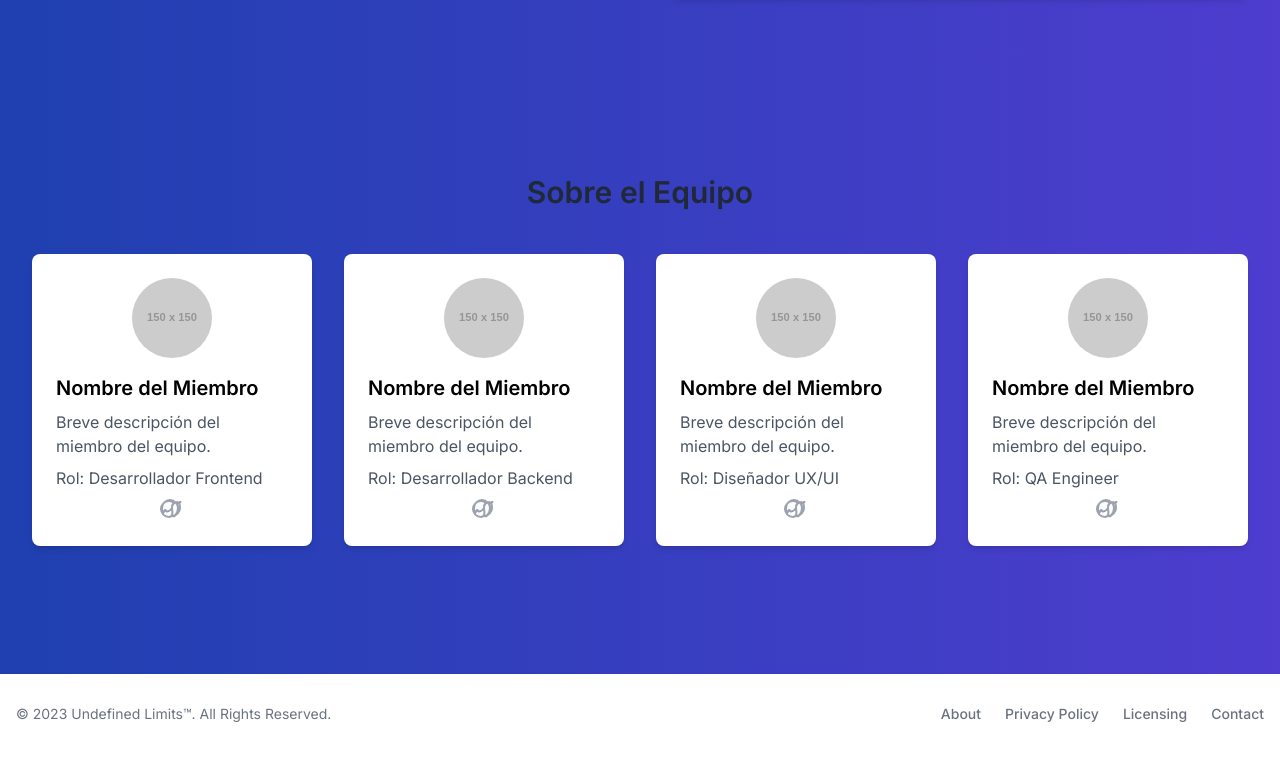
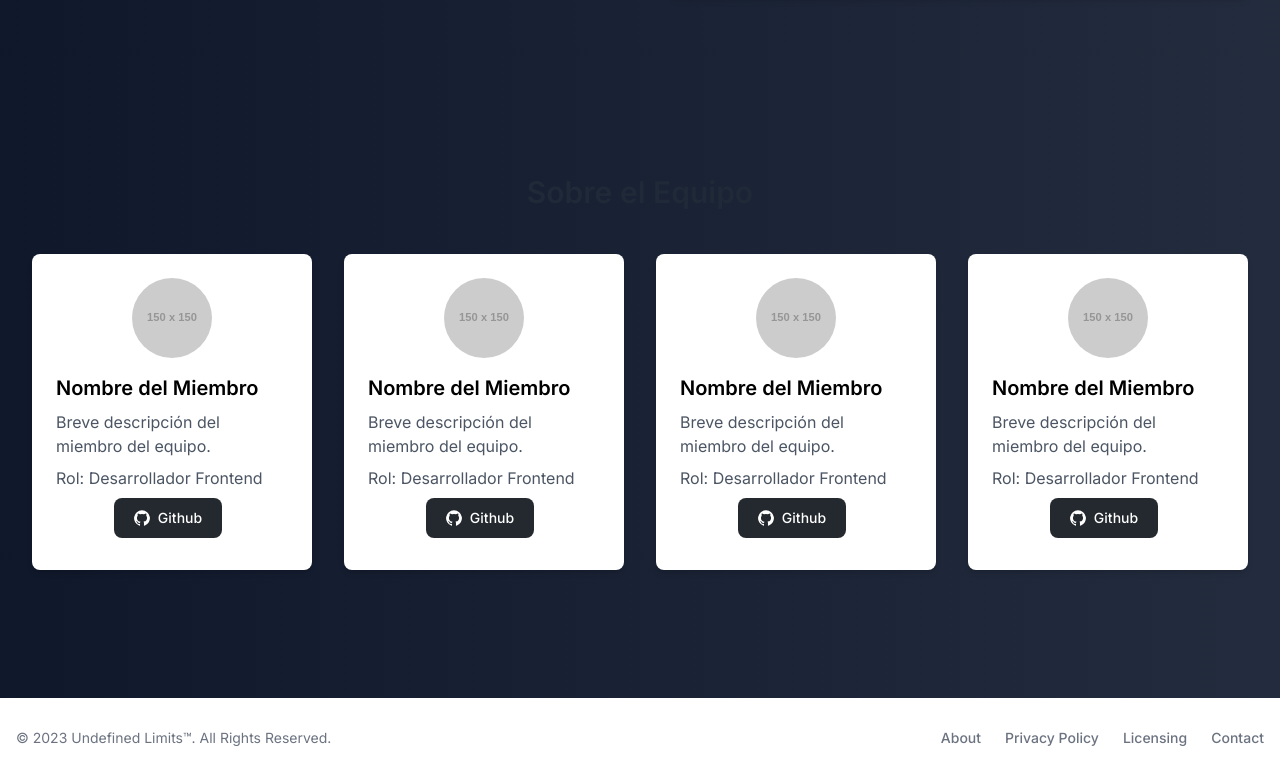
Before and after one commit to Sirius2051/myapptransmission, a Next.js app: page / in a window 1280 px wide. Shown: the part 1474-2252 px from the top of the page. Before the commit the page ends 2228 px from the top, so only its background shows below. Built offline with nearby package versions, Linux system fonts and the light colour scheme.

Commit message:
Otro Cambio
Background

```diff
--- a/src/app/page.js
+++ b/src/app/page.js
@@ -10,7 +10,7 @@ import NavBar from "@/components/NavBar";
 
 export default function Home() {
   return (
-    <div className="flex flex-col gap-20  w-full  bg-gradient-to-r from-blue-800  via-violet-600 to-indigo-900
+    <div className="flex flex-col gap-20  w-full  bg-gradient-to-r from-slate-900  to-slate-700 via-gray-700
     background-animate">
       <NavBar/>
       <Model3d/>
--- a/src/components/AboutTeam.jsx
+++ b/src/components/AboutTeam.jsx
@@ -22,16 +22,17 @@ const AboutTeam = () => {
             <div className="max-w-7xl mx-auto px-4 sm:px-6 lg:px-8">
                 <h2 className="text-3xl font-semibold text-gray-800 mb-11 text-center">Sobre el Equipo</h2>
                 <div className="grid grid-cols-1 gap-8 sm:grid-cols-2 lg:grid-cols-4">
-                    <div className="bg-white p-6 rounded-lg shadow-md team-member hover:-translate-y-2 transition-all cursor-pointer">
+                <div className="bg-white p-6 rounded-lg shadow-md team-member hover:-translate-y-2 transition-all cursor-pointer">
                         <img className="rounded-full h-20 w-20 mx-auto mb-4" src="https://via.placeholder.com/150" alt="Team Member" />
                         <h3 className="text-xl font-semibold mb-2">Nombre del Miembro</h3>
                         <p className="text-gray-600 mb-2">Breve descripción del miembro del equipo.</p>
                         <p className="text-gray-600 mb-2">Rol: Desarrollador Frontend</p>
                         <div className="flex justify-center">
-                            <a href="https://github.com/" className="text-gray-400 hover:text-gray-700">
-                                <svg className="w-6 h-6" fill="none" stroke="currentColor" viewBox="0 0 24 24" xmlns="http://www.w3.org/2000/svg">
-                                    <path strokeLinecap="round" strokeLinejoin="round" strokeWidth="2" d="M9 19c-4.418 0-8-3.582-8-8s3.582-8 8-8c1.517 0 2.949.433 4.174 1.245a.75.75 0 01.219 1.037l-1.007 1.671a.75.75 0 00-.145.498l.005.124c0 2.976-2.276 5.566-5.274 5.991a.75.75 0 01-.894-.744l-.02-.138a.75.75 0 00-.736-.64c-.365 0-.68.265-.736.64l-.02.138a.75.75 0 01-.894.744C3.865 16.373 2 13.815 2 10c0-4.418 3.582-8 8-8s8 3.582 8 8c0 3.815-1.865 6.373-3.38 8.009a.75.75 0 01-.736.491c-.359 0-.69-.26-.741-.624l-.024-.143a.75.75 0 00-.736-.64c-.365 0-.68.265-.736.64l-.024.143a.75.75 0 01-.741.624C13.865 16.373 12 13.815 12 10c0-2.976 2.276-5.566 5.274-5.991a.75.75 0 01.894.744l.02.138a.75.75 0 00.736.64c.365 0 .68-.265.736-.64l.02-.138a.75.75 0 01.894-.744C18.135 3.627 20 6.185 20 10c0 4.418-3.582 8-8 8z"></path>
+                            <a href="https://github.com/yel20"  className="text-white bg-[#24292F] hover:bg-[#24292F]/90 focus:ring-4 focus:outline-none focus:ring-[#24292F]/50 font-medium rounded-lg text-sm px-5 py-2.5 text-center inline-flex items-center dark:focus:ring-gray-500 dark:hover:bg-[#050708]/30 me-2 mb-2">
+                                <svg className="w-4 h-4 me-2" aria-hidden="true" xmlns="http://www.w3.org/2000/svg" fill="currentColor" viewBox="0 0 20 20">
+                                    <path fill-rule="evenodd" d="M10 .333A9.911 9.911 0 0 0 6.866 19.65c.5.092.678-.215.678-.477 0-.237-.01-1.017-.014-1.845-2.757.6-3.338-1.169-3.338-1.169a2.627 2.627 0 0 0-1.1-1.451c-.9-.615.07-.6.07-.6a2.084 2.084 0 0 1 1.518 1.021 2.11 2.11 0 0 0 2.884.823c.044-.503.268-.973.63-1.325-2.2-.25-4.516-1.1-4.516-4.9A3.832 3.832 0 0 1 4.7 7.068a3.56 3.56 0 0 1 .095-2.623s.832-.266 2.726 1.016a9.409 9.409 0 0 1 4.962 0c1.89-1.282 2.717-1.016 2.717-1.016.366.83.402 1.768.1 2.623a3.827 3.827 0 0 1 1.02 2.659c0 3.807-2.319 4.644-4.525 4.889a2.366 2.366 0 0 1 .673 1.834c0 1.326-.012 2.394-.012 2.72 0 .263.18.572.681.475A9.911 9.911 0 0 0 10 .333Z" clip-rule="evenodd" />
                                 </svg>
+                                Github
                             </a>
                         </div>
                     </div>
@@ -39,12 +40,13 @@ const AboutTeam = () => {
                         <img className="rounded-full h-20 w-20 mx-auto mb-4" src="https://via.placeholder.com/150" alt="Team Member" />
                         <h3 className="text-xl font-semibold mb-2">Nombre del Miembro</h3>
                         <p className="text-gray-600 mb-2">Breve descripción del miembro del equipo.</p>
-                        <p className="text-gray-600 mb-2">Rol: Desarrollador Backend</p>
+                        <p className="text-gray-600 mb-2">Rol: Desarrollador Frontend</p>
                         <div className="flex justify-center">
-                            <a href="https://github.com/" className="text-gray-400 hover:text-gray-700">
-                                <svg className="w-6 h-6" fill="none" stroke="currentColor" viewBox="0 0 24 24" xmlns="http://www.w3.org/2000/svg">
-                                    <path strokeLinecap="round" strokeLinejoin="round" strokeWidth="2" d="M9 19c-4.418 0-8-3.582-8-8s3.582-8 8-8c1.517 0 2.949.433 4.174 1.245a.75.75 0 01.219 1.037l-1.007 1.671a.75.75 0 00-.145.498l.005.124c0 2.976-2.276 5.566-5.274 5.991a.75.75 0 01-.894-.744l-.02-.138a.75.75 0 00-.736-.64c-.365 0-.68.265-.736.64l-.02.138a.75.75 0 01-.894.744C3.865 16.373 2 13.815 2 10c0-4.418 3.582-8 8-8s8 3.582 8 8c0 3.815-1.865 6.373-3.38 8.009a.75.75 0 01-.736.491c-.359 0-.69-.26-.741-.624l-.024-.143a.75.75 0 00-.736-.64c-.365 0-.68.265-.736.64l-.024.143a.75.75 0 01-.741.624C13.865 16.373 12 13.815 12 10c0-2.976 2.276-5.566 5.274-5.991a.75.75 0 01.894.744l.02.138a.75.75 0 00.736.64c.365 0 .68-.265.736-.64l.02-.138a.75.75 0 01.894-.744C18.135 3.627 20 6.185 20 10c0 4.418-3.582 8-8 8z"></path>
+                            <a href="https://github.com/yel20"  className="text-white bg-[#24292F] hover:bg-[#24292F]/90 focus:ring-4 focus:outline-none focus:ring-[#24292F]/50 font-medium rounded-lg text-sm px-5 py-2.5 text-center inline-flex items-center dark:focus:ring-gray-500 dark:hover:bg-[#050708]/30 me-2 mb-2">
+                                <svg className="w-4 h-4 me-2" aria-hidden="true" xmlns="http://www.w3.org/2000/svg" fill="currentColor" viewBox="0 0 20 20">
+                                    <path fill-rule="evenodd" d="M10 .333A9.911 9.911 0 0 0 6.866 19.65c.5.092.678-.215.678-.477 0-.237-.01-1.017-.014-1.845-2.757.6-3.338-1.169-3.338-1.169a2.627 2.627 0 0 0-1.1-1.451c-.9-.615.07-.6.07-.6a2.084 2.084 0 0 1 1.518 1.021 2.11 2.11 0 0 0 2.884.823c.044-.503.268-.973.63-1.325-2.2-.25-4.516-1.1-4.516-4.9A3.832 3.832 0 0 1 4.7 7.068a3.56 3.56 0 0 1 .095-2.623s.832-.266 2.726 1.016a9.409 9.409 0 0 1 4.962 0c1.89-1.282 2.717-1.016 2.717-1.016.366.83.402 1.768.1 2.623a3.827 3.827 0 0 1 1.02 2.659c0 3.807-2.319 4.644-4.525 4.889a2.366 2.366 0 0 1 .673 1.834c0 1.326-.012 2.394-.012 2.72 0 .263.18.572.681.475A9.911 9.911 0 0 0 10 .333Z" clip-rule="evenodd" />
                                 </svg>
+                                Github
                             </a>
                         </div>
                     </div>
@@ -52,12 +54,13 @@ const AboutTeam = () => {
                         <img className="rounded-full h-20 w-20 mx-auto mb-4" src="https://via.placeholder.com/150" alt="Team Member" />
                         <h3 className="text-xl font-semibold mb-2">Nombre del Miembro</h3>
                         <p className="text-gray-600 mb-2">Breve descripción del miembro del equipo.</p>
-                        <p className="text-gray-600 mb-2">Rol: Diseñador UX/UI</p>
+                        <p className="text-gray-600 mb-2">Rol: Desarrollador Frontend</p>
                         <div className="flex justify-center">
-                            <a href="https://github.com/" className="text-gray-400 hover:text-gray-700">
-                                <svg className="w-6 h-6" fill="none" stroke="currentColor" viewBox="0 0 24 24" xmlns="http://www.w3.org/2000/svg">
-                                    <path strokeLinecap="round" strokeLinejoin="round" strokeWidth="2" d="M9 19c-4.418 0-8-3.582-8-8s3.582-8 8-8c1.517 0 2.949.433 4.174 1.245a.75.75 0 01.219 1.037l-1.007 1.671a.75.75 0 00-.145.498l.005.124c0 2.976-2.276 5.566-5.274 5.991a.75.75 0 01-.894-.744l-.02-.138a.75.75 0 00-.736-.64c-.365 0-.68.265-.736.64l-.02.138a.75.75 0 01-.894.744C3.865 16.373 2 13.815 2 10c0-4.418 3.582-8 8-8s8 3.582 8 8c0 3.815-1.865 6.373-3.38 8.009a.75.75 0 01-.736.491c-.359 0-.69-.26-.741-.624l-.024-.143a.75.75 0 00-.736-.64c-.365 0-.68.265-.736.64l-.024.143a.75.75 0 01-.741.624C13.865 16.373 12 13.815 12 10c0-2.976 2.276-5.566 5.274-5.991a.75.75 0 01.894.744l.02.138a.75.75 0 00.736.64c.365 0 .68-.265.736-.64l.02-.138a.75.75 0 01.894-.744C18.135 3.627 20 6.185 20 10c0 4.418-3.582 8-8 8z"></path>
+                            <a href="https://github.com/yel20"  className="text-white bg-[#24292F] hover:bg-[#24292F]/90 focus:ring-4 focus:outline-none focus:ring-[#24292F]/50 font-medium rounded-lg text-sm px-5 py-2.5 text-center inline-flex items-center dark:focus:ring-gray-500 dark:hover:bg-[#050708]/30 me-2 mb-2">
+                                <svg className="w-4 h-4 me-2" aria-hidden="true" xmlns="http://www.w3.org/2000/svg" fill="currentColor" viewBox="0 0 20 20">
+                                    <path fill-rule="evenodd" d="M10 .333A9.911 9.911 0 0 0 6.866 19.65c.5.092.678-.215.678-.477 0-.237-.01-1.017-.014-1.845-2.757.6-3.338-1.169-3.338-1.169a2.627 2.627 0 0 0-1.1-1.451c-.9-.615.07-.6.07-.6a2.084 2.084 0 0 1 1.518 1.021 2.11 2.11 0 0 0 2.884.823c.044-.503.268-.973.63-1.325-2.2-.25-4.516-1.1-4.516-4.9A3.832 3.832 0 0 1 4.7 7.068a3.56 3.56 0 0 1 .095-2.623s.832-.266 2.726 1.016a9.409 9.409 0 0 1 4.962 0c1.89-1.282 2.717-1.016 2.717-1.016.366.83.402 1.768.1 2.623a3.827 3.827 0 0 1 1.02 2.659c0 3.807-2.319 4.644-4.525 4.889a2.366 2.366 0 0 1 .673 1.834c0 1.326-.012 2.394-.012 2.72 0 .263.18.572.681.475A9.911 9.911 0 0 0 10 .333Z" clip-rule="evenodd" />
                                 </svg>
+                                Github
                             </a>
                         </div>
                     </div>
@@ -65,12 +68,13 @@ const AboutTeam = () => {
                         <img className="rounded-full h-20 w-20 mx-auto mb-4" src="https://via.placeholder.com/150" alt="Team Member" />
                         <h3 className="text-xl font-semibold mb-2">Nombre del Miembro</h3>
                         <p className="text-gray-600 mb-2">Breve descripción del miembro del equipo.</p>
-                        <p className="text-gray-600 mb-2">Rol: QA Engineer</p>
+                        <p className="text-gray-600 mb-2">Rol: Desarrollador Frontend</p>
                         <div className="flex justify-center">
-                            <a href="https://github.com/" className="text-gray-400 hover:text-gray-700">
-                                <svg className="w-6 h-6" fill="none" stroke="currentColor" viewBox="0 0 24 24" xmlns="http://www.w3.org/2000/svg">
-                                    <path strokeLinecap="round" strokeLinejoin="round" strokeWidth="2" d="M9 19c-4.418 0-8-3.582-8-8s3.582-8 8-8c1.517 0 2.949.433 4.174 1.245a.75.75 0 01.219 1.037l-1.007 1.671a.75.75 0 00-.145.498l.005.124c0 2.976-2.276 5.566-5.274 5.991a.75.75 0 01-.894-.744l-.02-.138a.75.75 0 00-.736-.64c-.365 0-.68.265-.736.64l-.02.138a.75.75 0 01-.894.744C3.865 16.373 2 13.815 2 10c0-4.418 3.582-8 8-8s8 3.582 8 8c0 3.815-1.865 6.373-3.38 8.009a.75.75 0 01-.736.491c-.359 0-.69-.26-.741-.624l-.024-.143a.75.75 0 00-.736-.64c-.365 0-.68.265-.736.64l-.024.143a.75.75 0 01-.741.624C13.865 16.373 12 13.815 12 10c0-2.976 2.276-5.566 5.274-5.991a.75.75 0 01.894.744l.02.138a.75.75 0 00.736.64c.365 0 .68-.265.736-.64l.02-.138a.75.75 0 01.894-.744C18.135 3.627 20 6.185 20 10c0 4.418-3.582 8-8 8z"></path>
+                            <a href="https://github.com/yel20"  className="text-white bg-[#24292F] hover:bg-[#24292F]/90 focus:ring-4 focus:outline-none focus:ring-[#24292F]/50 font-medium rounded-lg text-sm px-5 py-2.5 text-center inline-flex items-center dark:focus:ring-gray-500 dark:hover:bg-[#050708]/30 me-2 mb-2">
+                                <svg className="w-4 h-4 me-2" aria-hidden="true" xmlns="http://www.w3.org/2000/svg" fill="currentColor" viewBox="0 0 20 20">
+                                    <path fill-rule="evenodd" d="M10 .333A9.911 9.911 0 0 0 6.866 19.65c.5.092.678-.215.678-.477 0-.237-.01-1.017-.014-1.845-2.757.6-3.338-1.169-3.338-1.169a2.627 2.627 0 0 0-1.1-1.451c-.9-.615.07-.6.07-.6a2.084 2.084 0 0 1 1.518 1.021 2.11 2.11 0 0 0 2.884.823c.044-.503.268-.973.63-1.325-2.2-.25-4.516-1.1-4.516-4.9A3.832 3.832 0 0 1 4.7 7.068a3.56 3.56 0 0 1 .095-2.623s.832-.266 2.726 1.016a9.409 9.409 0 0 1 4.962 0c1.89-1.282 2.717-1.016 2.717-1.016.366.83.402 1.768.1 2.623a3.827 3.827 0 0 1 1.02 2.659c0 3.807-2.319 4.644-4.525 4.889a2.366 2.366 0 0 1 .673 1.834c0 1.326-.012 2.394-.012 2.72 0 .263.18.572.681.475A9.911 9.911 0 0 0 10 .333Z" clip-rule="evenodd" />
                                 </svg>
+                                Github
                             </a>
                         </div>
                     </div>
```
Also changed, not shown: src/components/NavBar.jsx (+4 -4 lines).
